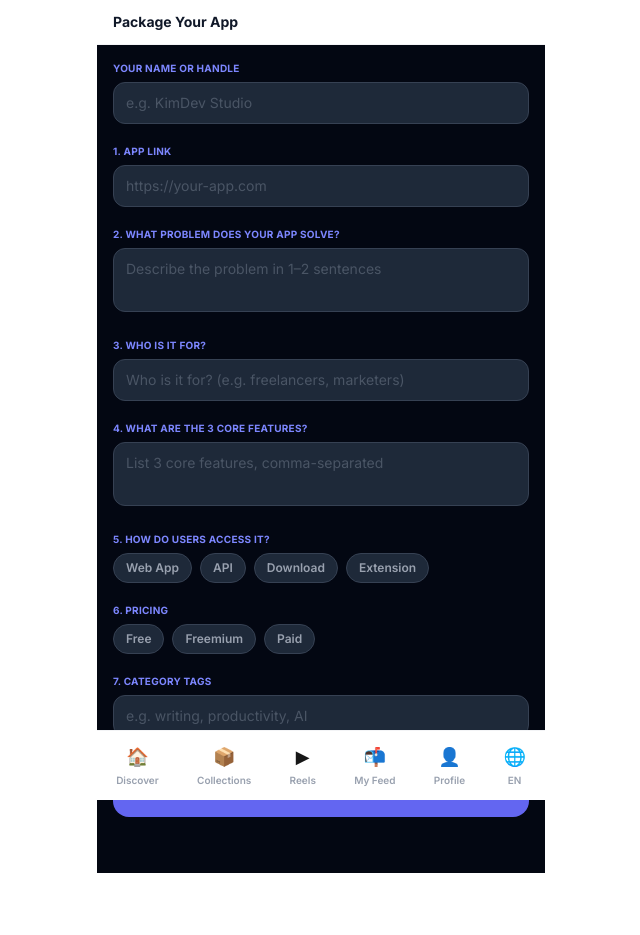
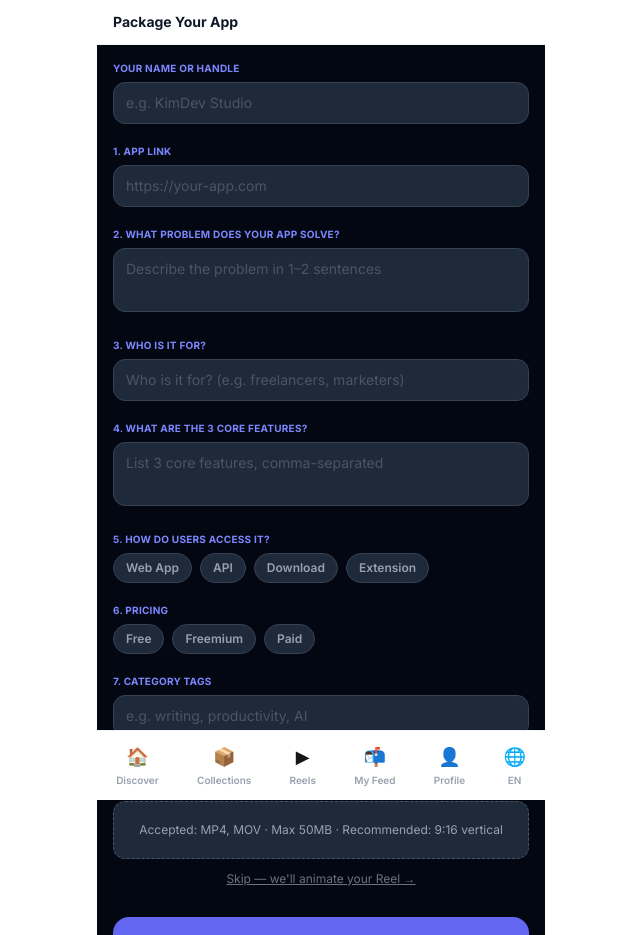
Before and after one commit to hyun9junn/AppDrop, a Next.js app: page /submit in a window 1280 px wide. Shown: the top 935 px of the page, without its empty margins (319-959 px from the left). Before the commit the page ends 873 px from the top, so only its background shows below. Built offline with nearby package versions, Linux system fonts and the light colour scheme.

Commit message:
feat: add video upload step to submit form

```diff
--- a/app/submit/page.tsx
+++ b/app/submit/page.tsx
@@ -23,15 +23,32 @@ export default function SubmitPage() {
   const [access, setAccess] = useState<AccessType[]>([])
   const [pricing, setPricing] = useState<Pricing | ''>('')
   const [tags, setTags] = useState('')
+  const [reelFile, setReelFile] = useState<File | null>(null)
+  const [reelError, setReelError] = useState<string | null>(null)
 
   function toggleAccess(type: AccessType) {
     setAccess(prev => prev.includes(type) ? prev.filter(a => a !== type) : [...prev, type])
   }
 
+  function handleReelFile(file: File | null) {
+    setReelError(null)
+    if (!file) { setReelFile(null); return }
+    if (!['video/mp4', 'video/quicktime'].includes(file.type)) {
+      setReelError('Only MP4 or MOV files are accepted.')
+      return
+    }
+    if (file.size > 50 * 1024 * 1024) {
+      setReelError('File must be under 50MB.')
+      return
+    }
+    setReelFile(file)
+  }
+
   function handleSubmit() {
     if (!creatorName || !link || !problem || !audience || !features || access.length === 0 || !pricing) return
+    const reelVideoUrl = reelFile ? URL.createObjectURL(reelFile) : undefined
     sessionStorage.setItem('submitForm', JSON.stringify({
-      creatorName, link, problem, audience, features, access, pricing, tags,
+      creatorName, link, problem, audience, features, access, pricing, tags, reelVideoUrl,
     }))
     router.push('/submit/generating')
   }
@@ -86,6 +103,38 @@ export default function SubmitPage() {
           <label className="text-[10px] font-bold text-indigo-400 uppercase tracking-wide block mb-1.5">{t('submit.q7')}</label>
           <input value={tags} onChange={e => setTags(e.target.value)} placeholder={t('submit.q7_ph')} className="w-full bg-gray-800 text-white rounded-xl px-3 py-2.5 text-sm outline-none border border-gray-700 placeholder-gray-600" />
         </div>
+
+        <div>
+          <label className="text-[10px] font-bold text-indigo-400 uppercase tracking-wide block mb-1.5">
+            {t('submit.reel_label')}
+          </label>
+          <p className="text-[10px] text-gray-500 mb-2">{t('submit.reel_hint')}</p>
+          {reelFile ? (
+            <div className="bg-gray-800 rounded-xl px-3 py-2.5 flex items-center justify-between">
+              <p className="text-white text-xs">{t('submit.reel_selected')} {reelFile.name}</p>
+              <button onClick={() => handleReelFile(null)} className="text-gray-400 text-xs ml-2">✕</button>
+            </div>
+          ) : (
+            <label className="block w-full bg-gray-800 border border-dashed border-gray-600 rounded-xl px-3 py-5 text-center cursor-pointer hover:border-indigo-500 transition-colors">
+              <input
+                type="file"
+                accept="video/mp4,video/quicktime"
+                className="hidden"
+                onChange={e => handleReelFile(e.target.files?.[0] ?? null)}
+              />
+              <p className="text-gray-400 text-xs">{t('submit.reel_accept')}</p>
+            </label>
+          )}
+          {reelError && <p className="text-red-400 text-xs mt-1">{reelError}</p>}
+          <button
+            type="button"
+            onClick={handleSubmit}
+            className="w-full mt-3 bg-transparent text-gray-500 text-xs underline text-center"
+          >
+            {t('submit.reel_skip')}
+          </button>
+        </div>
+
         <button onClick={handleSubmit} className="w-full bg-brand text-white font-extrabold text-sm py-4 rounded-2xl mt-2">
           {t('submit.cta')}
         </button>
```
